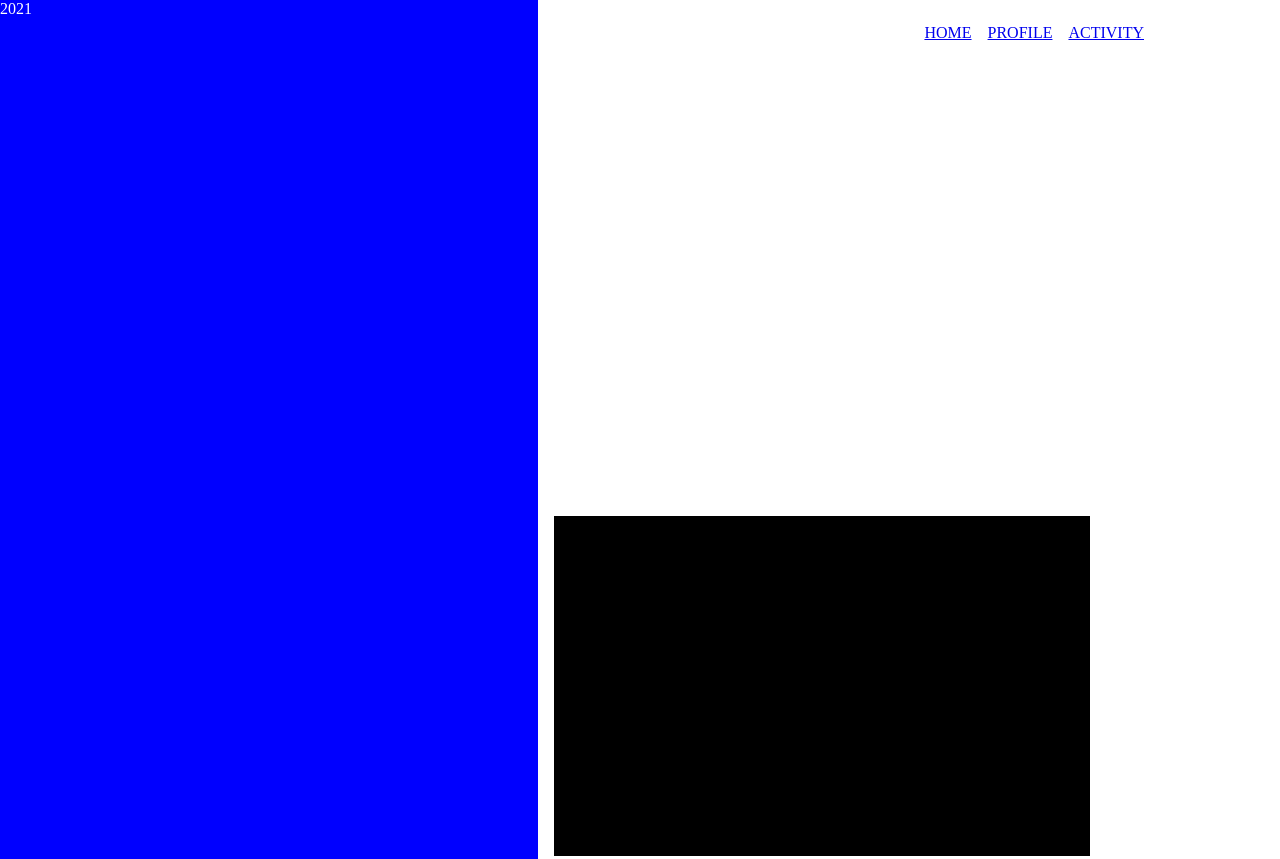
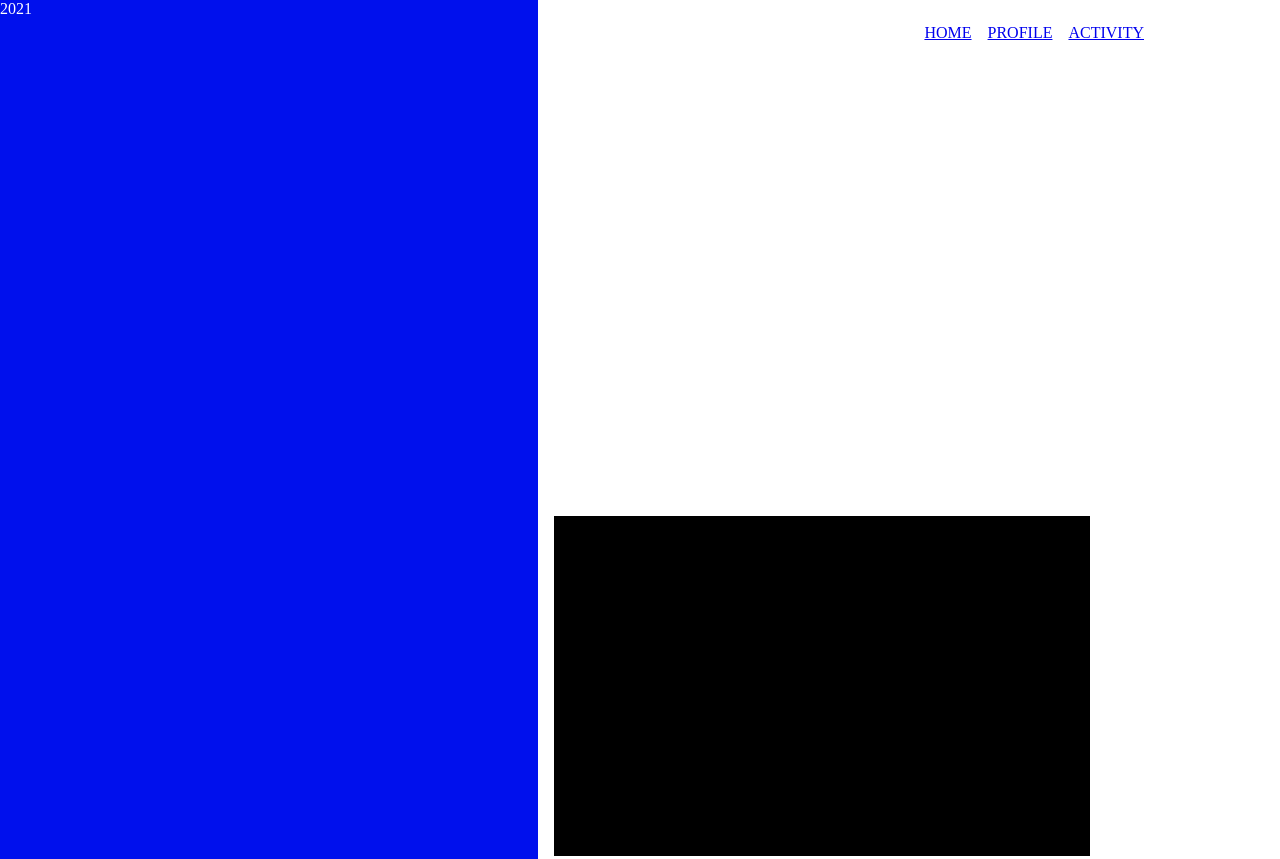
Before and after one commit to jjjjji0294/jjjjji0294.github.io, a plain HTML site: page portfolio_mainpage.html in a window 1280 px wide. Shown: the top 859 px of the page. Drawn offline with Linux system fonts and the light colour scheme.

Commit message:
Update portfolio_mainpage.css

```diff
--- a/portfolio_mainpage.css
+++ b/portfolio_mainpage.css
@@ -29,7 +29,7 @@ p {
     width: 538px;
     height: 1080px;
     margin-right: 16px;
-    background-color: blue;
+    background-color: #0010ed;
 }
 
 #box1 {
```
